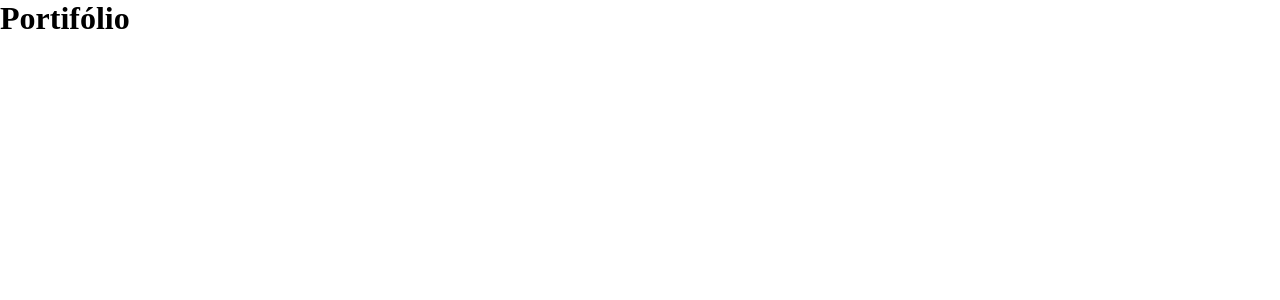
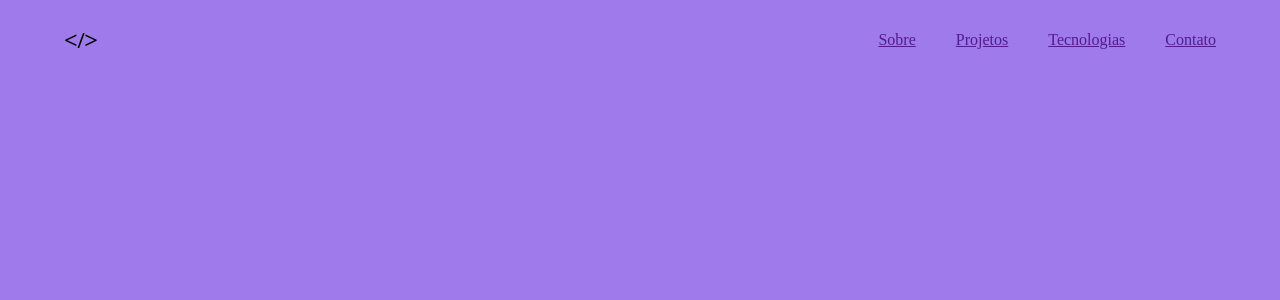
Before and after one commit to juliozambom/portifolio, a React (Vite) app: page / in a window 1280 px wide. Shown: the top 300 px of the page. Built offline with nearby package versions, Linux system fonts and the light colour scheme.

Commit message:
feat: creating navbar component

```diff
--- /dev/null
+++ b/src/components/Navbar/index.tsx
@@ -0,0 +1,15 @@
+import { Container, Title, NavLinks, Link } from "./styles";
+
+export default function Navbar() {
+  return (
+    <Container>
+      <Title>{"</>"}</Title>
+      <NavLinks>
+        <Link href="">Sobre</Link>
+        <Link href="">Projetos</Link>
+        <Link href="">Tecnologias</Link>
+        <Link href="">Contato</Link>
+      </NavLinks>
+    </Container>
+  );
+}
--- /dev/null
+++ b/src/components/Navbar/styles.ts
@@ -0,0 +1,17 @@
+import styled from "styled-components";
+
+export const Container = styled.nav`
+  height: 80px;
+  display: flex;
+  justify-content: space-between;
+  align-items: center;
+`;
+
+export const Title = styled.h1``;
+
+export const NavLinks = styled.ul`
+  display: flex;
+  gap: 40px;
+`;
+
+export const Link = styled.a``;
--- a/src/components/_app.tsx
+++ b/src/components/_app.tsx
@@ -1,12 +1,11 @@
 import { GlobalStyle } from "../styles/global";
+import Navbar from "./Navbar";
 
 export default function App() {
   return (
     <>
       <GlobalStyle />
-      <div>
-        <h1>Portifólio</h1>
-      </div>
+      <Navbar />
     </>
   );
 }
--- a/src/styles/global.ts
+++ b/src/styles/global.ts
@@ -1,4 +1,5 @@
 import { createGlobalStyle } from "styled-components";
+import { theme } from "./theme";
 
 export const GlobalStyle = createGlobalStyle`
     * {
@@ -6,4 +7,10 @@ export const GlobalStyle = createGlobalStyle`
     padding: 0;
     box-sizing: border-box;
     }
+
+    body {
+        max-width: 90%;
+        background: ${theme.light.colors.purple[400]};
+        margin: 0 auto;
+    }
 `;
```
